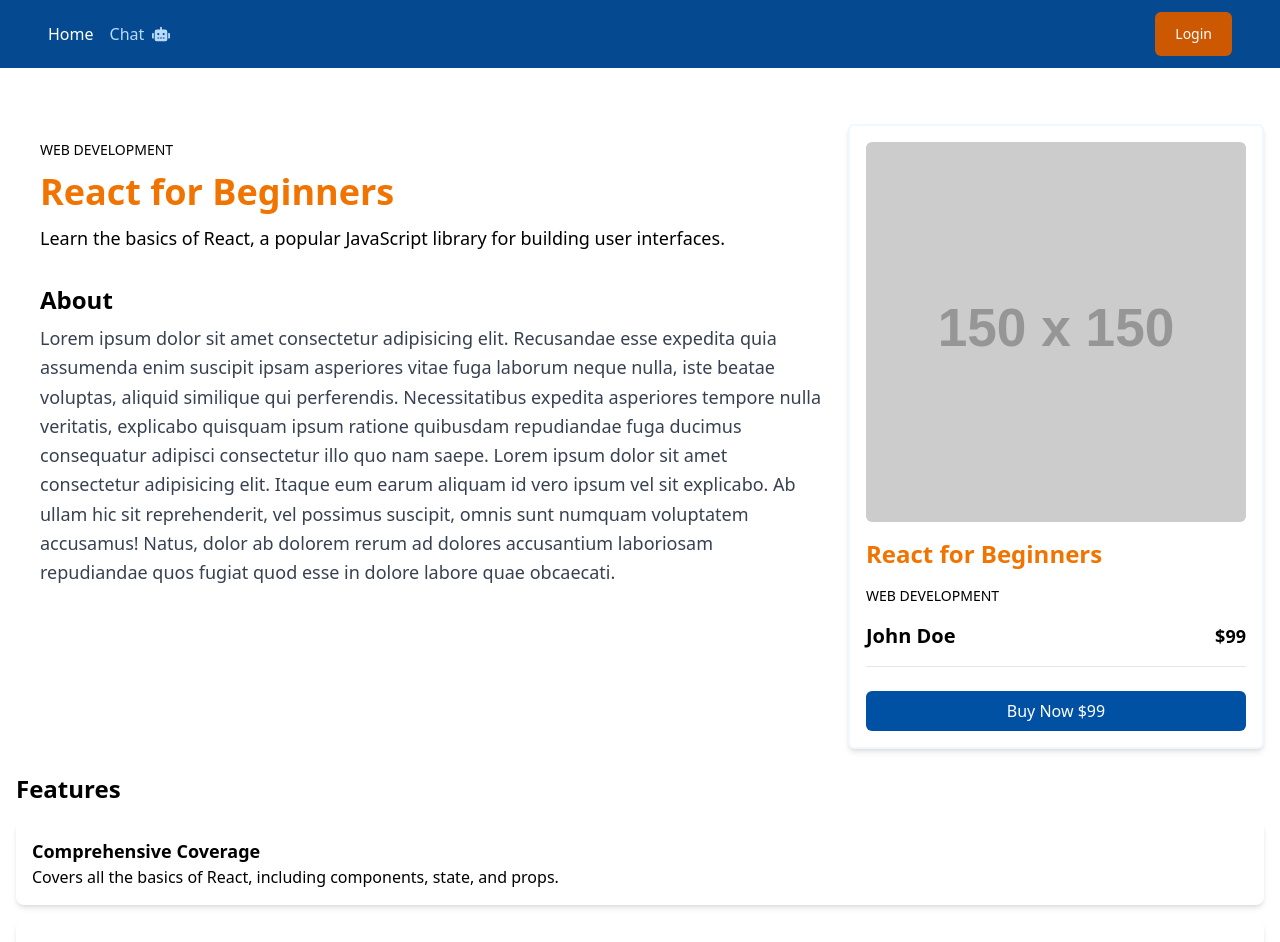
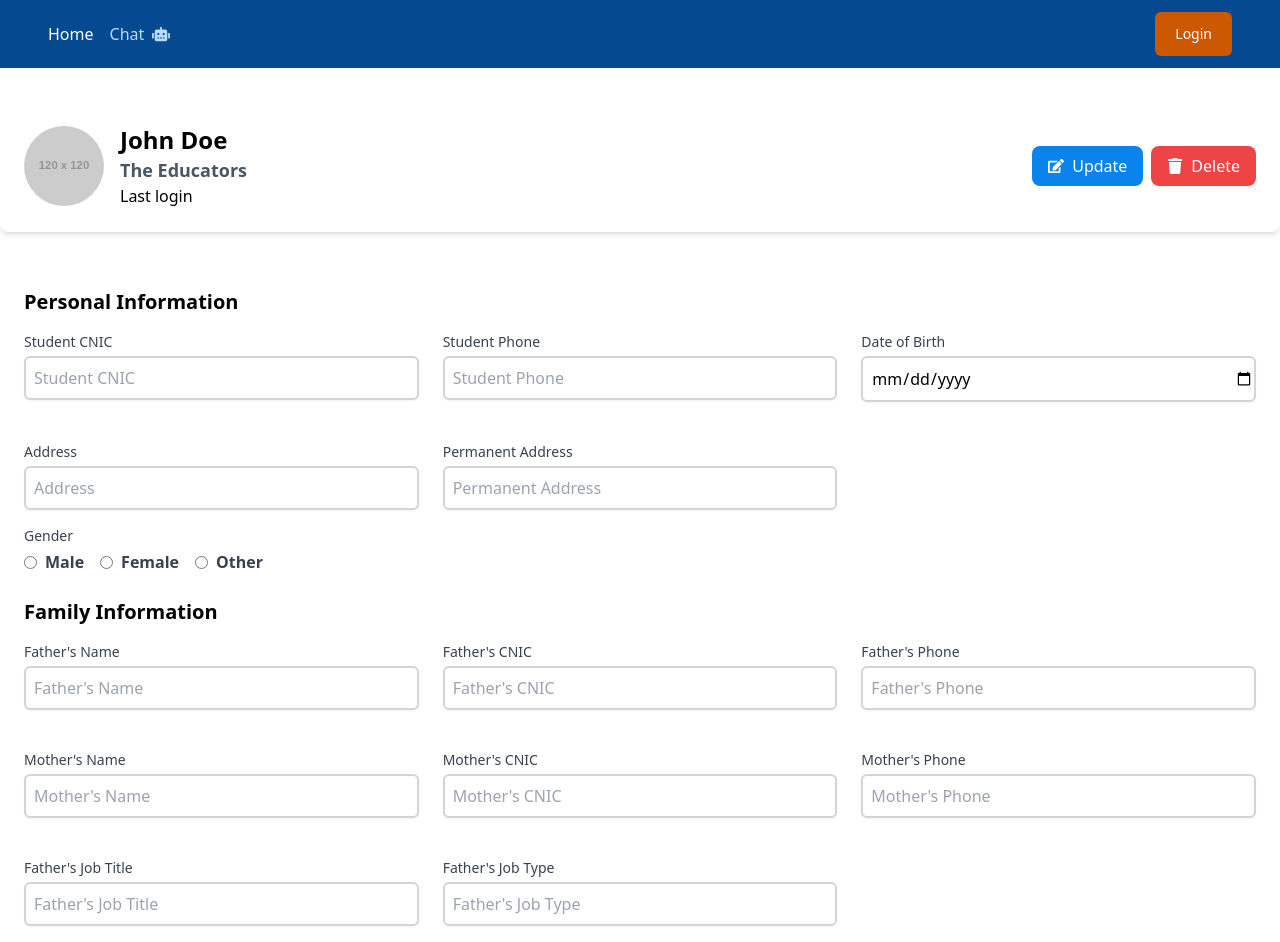
Before and after one commit to saad810/devathon-WEBX-frontend, a React (Create React App) app: page / in a window 1280 px wide. Shown: the top 942 px of the page. Built offline with nearby package versions, Linux system fonts and the light colour scheme.

Commit message:
feat:changes in userprofile

```diff
--- a/src/Components/profile/userProfile.jsx
+++ b/src/Components/profile/userProfile.jsx
@@ -181,7 +181,9 @@ const UserProfile = () => {
                   placeholder="Permanent Address"
                 />
               </div>
-              <div className="mb-4 col-span-3">
+
+            </div>
+            <div className="mb-4 col-span-3">
                 <label className="block text-sm font-medium text-gray-700">Gender</label>
                 <fieldset className="mt-1 flex flex-row space-x-4">
                   <div className="flex items-center">
@@ -219,13 +221,12 @@ const UserProfile = () => {
                   </div>
                 </fieldset>
               </div>
-            </div>
           </div>
 
           {/* Family Information */}
           <div className="mb-6">
             <h2 className="text-xl font-semibold mb-4">Family Information</h2>
-            <div className="grid sm:grid-cols-2 gap-6">
+            <div className="grid sm:grid-cols-3 grid-cols-2 gap-6">
               <div className="mb-4">
                 <label htmlFor="fatherName" className="block text-sm font-medium text-gray-700">Father's Name</label>
                 <input
--- a/src/Layout/GlobalLayout.jsx
+++ b/src/Layout/GlobalLayout.jsx
@@ -1,14 +1,13 @@
 import React from "react";
 
 import Navbar from "../Components/navbar/NavBar";
-import CourseCard from "../Components/CourseCard";
-import { Outlet } from "react-router-dom";
+import UserProfile from "../Components/profile/userProfile";
 const GlobalLayout = () => {
   return (
     <div>
       <Navbar />
       <div className="max-w-7xl mx-auto">
-        <Outlet />
+        <UserProfile/>
       </div>
     </div>
   );
```
